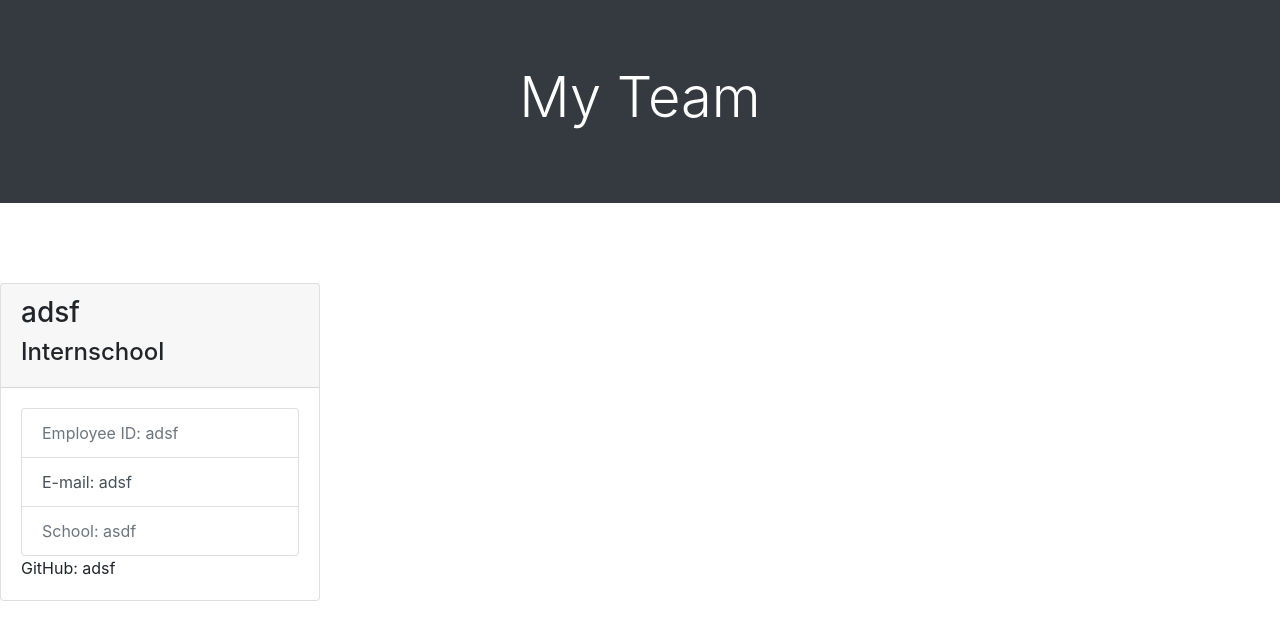
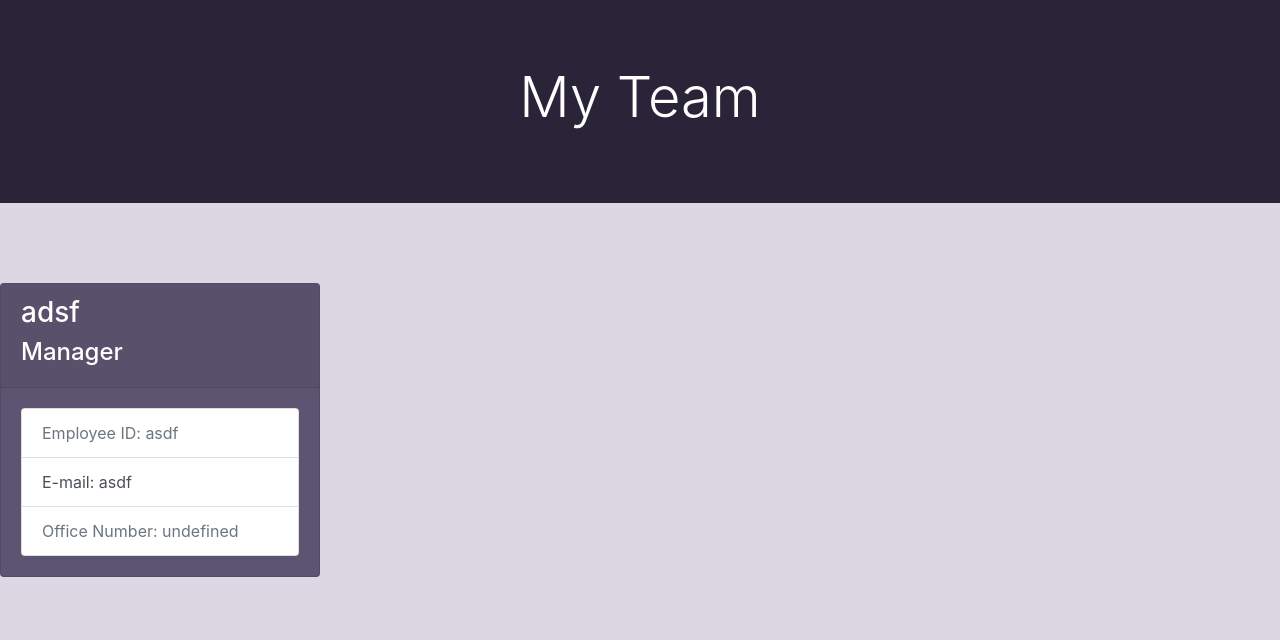
Before and after one commit to L-Jones-hub/Team-Profile-Generator, a website: page content/index.html in a window 1280 px wide. Drawn offline with nearby package versions, Linux system fonts and the light colour scheme.

Commit message:
Added styling to generated page

```diff
--- a/content/index.html
+++ b/content/index.html
@@ -14,12 +14,12 @@
     <link rel="stylesheet" href="./style.css" />
   </head>
   <body>
-    <div class="jumbotron jumbotron-fluid bg-dark text-white text-center">
+    <div class="jumbotron jumbotron-fluid text-white text-center">
       <div class="container">
         <h1 class="display-4">My Team</h1>
       </div>
     </div>
-    <div class="container-fluid d-flex align-items-middle justify-content-center bg-info align-items-center mb-5">
+    <div class="container-fluid d-flex align-items-middle justify-content-center align-items-center mb-5">
     <div class="row cards d-flex justify-content-center flex-wrap col-11">
    </div>
    </div>
@@ -38,9 +38,9 @@
 <div class="card col-md-4 col-lg-3 p-0 mb-5 ms-3 me-3 rounded">
         <div class="card-header w-100 col-12">
             <h3>adsf</h3>
-            <h4>Intern<span class="material-icons">school</span>
+            <h4>Manager
         </div>
         <div class="card-body ">
             <div class="list-group">
-                <a href="#" class="list-group-item list-group-item-action disabled">Employee ID: adsf</a>
-                <a href="mailto:adsf" class="list-group-item list-group-item-action">E-mail: adsf</a><a href="#" class="list-group-item list-group-item-action disabled">School: asdf</a>GitHub: adsf</a>
+                <a href="#" class="list-group-item list-group-item-action disabled">Employee ID: asdf</a>
+                <a href="mailto:asdf" class="list-group-item list-group-item-action">E-mail: asdf</a><a href="#" class="list-group-item list-group-item-action disabled">Office Number: undefined</a>
--- a/content/style.css
+++ b/content/style.css
@@ -0,0 +1,18 @@
+:root {
+  --bg: #dbd8e3;
+  --card: #5c5470;
+  --dark: #2a2438;
+}
+
+body {
+  background-color: var(--bg);
+}
+
+.jumbotron {
+  background-color: var(--dark);
+}
+
+.card {
+  background-color: var(--card);
+  color: white;
+}
```
Also changed, not shown: content/generator.js (+6 -6 lines).
